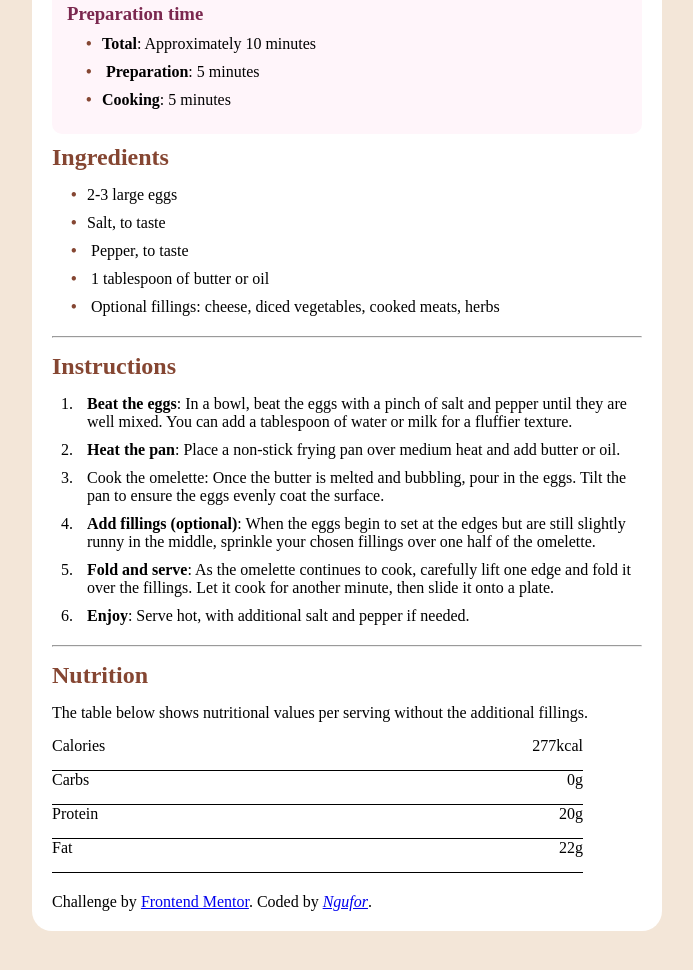
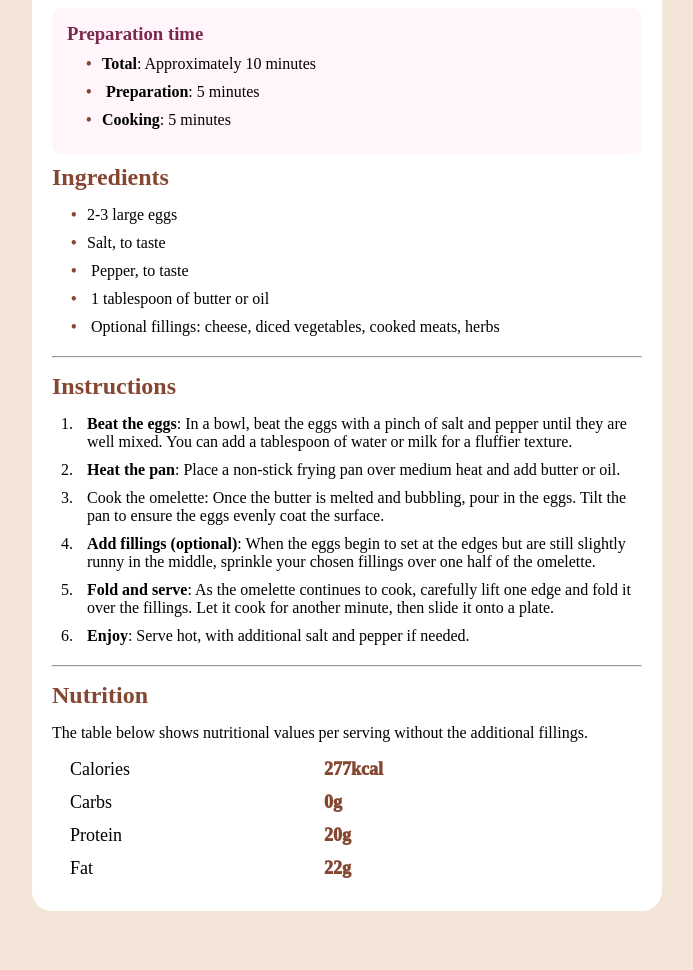
Before and after one commit to linus-21/recipe-page-main, a plain HTML site: page index.html in a window 1280 px wide. Shown: the part 544-1514 px from the top of the page, without its empty margins (293-986 px from the left). Drawn offline with Linux system fonts and the light colour scheme.

Commit message:
table modification
last wasn't quite right

```diff
--- a/index.html
+++ b/index.html
@@ -53,32 +53,27 @@
         <hr>
         <h2> Nutrition</h2>
         <p>The table below shows nutritional values per serving without the additional fillings.</p>
-
-        <div class="container3">
-
-          <div class="line">
-            <p> Calories</p>
-            <p class="row1">277kcal</p>
-          </div>
-          <div class="line">
-          <p>Carbs</p>
-          <p class="row2">0g</td>
-        </div>
-        <div class="line">
-          <p>Protein</p>
-          <p class="row3">20g</p>
-        </div>
-        <div class="line">
-          <p>Fat</p>
-          <p class="row4">22g</p>
-        </div>
-
-        </div>
-
-
-    <div class="attribution">
-      Challenge by <a href="https://www.frontendmentor.io?ref=challenge" target="_blank">Frontend Mentor</a>.
-      Coded by <a href="#"><i>Ngufor</i></a>.
+            <table>
+              <tr class="cal">
+            <td> Calories</td>
+            <td class="num">277kcal</td>
+          </tr>
+          <tr>
+          <td>Carbs</td>
+          <td class="num">0g</td>
+          </tr>
+        <tr>
+          <td>Protein</td>
+          <td class="num">20g</td>
+        </tr>
+        <tr>
+          <td>Fat</td>
+          <td class="num">22g</td>
+        </tr>
+      </table> <!--
+      <div class="attribution">
+      Challenge by <a href="https://www.frontendmentor.io?ref=challenge" target="_blank">Frontend Mentor</a>
+      Coded by <a href="#"><i>Ngufor</i></a> -->
     </div>
   </div>
   </div>
--- a/stylesheet.css
+++ b/stylesheet.css
@@ -9,6 +9,7 @@
     align-items: center;
     min-height: 200vh;
     background: hsl(30, 54%, 90%);
+
 }
 img{
     width: 100%;
@@ -26,13 +27,7 @@ img{
      border-radius: 20px;
      margin: 7%;
  }
- td{
-    padding-left: 30px;
- }
-  tr:hover {
-    background-color: #D6EEEE;
-    border-bottom-color: 5px solid #dddddd00;
-}
+
 .attribution{
     padding-top: 20px;
 }
@@ -87,15 +82,21 @@ h3{
     margin-bottom: 10px;
     color:  hsl(332, 51%, 32%);
 }
-.line{
-    border-bottom: 1px solid;
-    display: flex;
-    justify-content: space-between;
-
-
+td{
+    padding-bottom: 10px;
+    font-size: 18px;
 }
-
-.container3{
-    width: 90%;
-    margin: 0;
+table{
+    padding-left: 1rem;
 }
+.num{
+    padding-left: 12rem;
+    color: hsl(14, 45%, 36%);
+    font-weight: 1000;
+}
+tr{
+   border-bottom: 5px solid black;
+}
+tr:hover {
+    background-color: #D6EEEE;
+}
```
